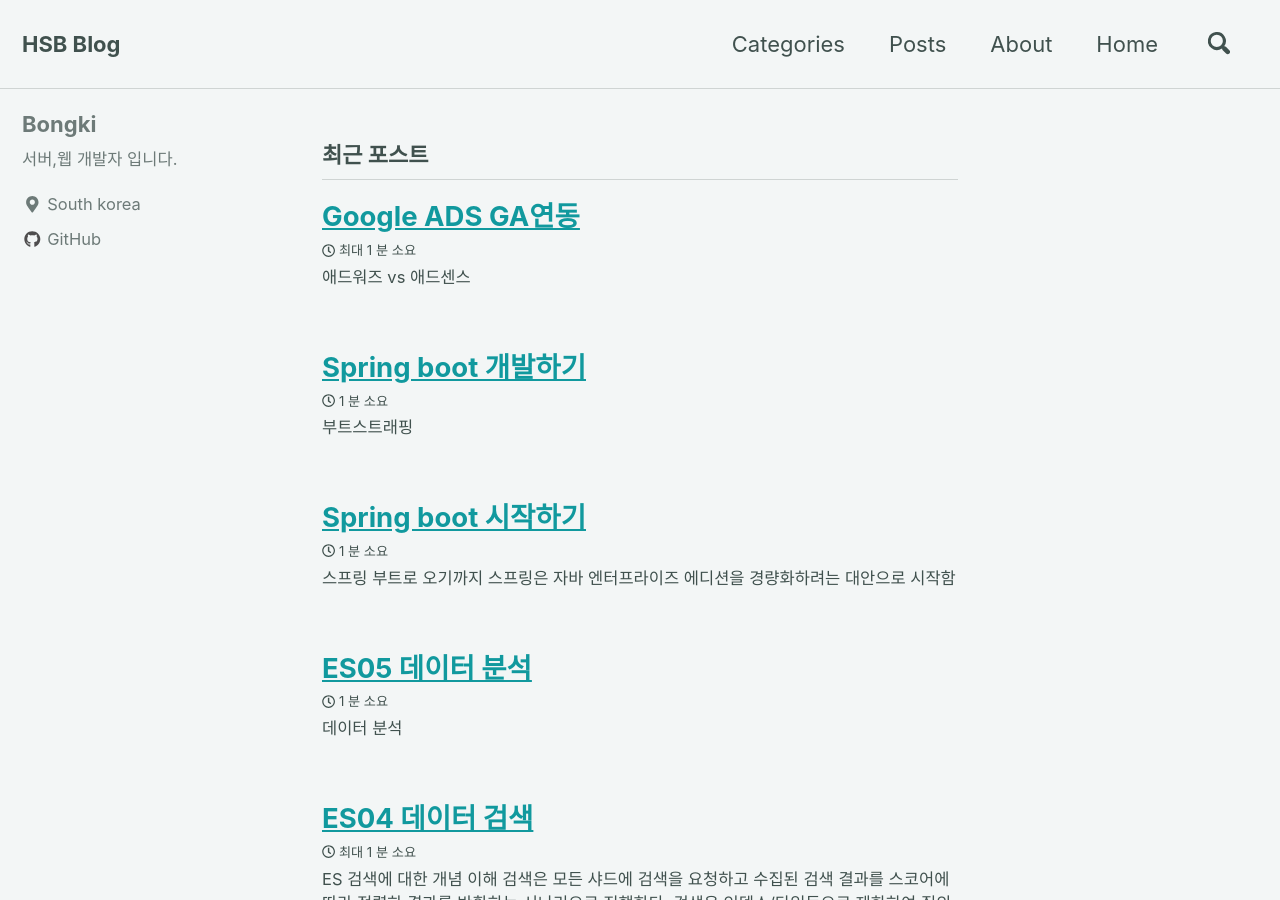
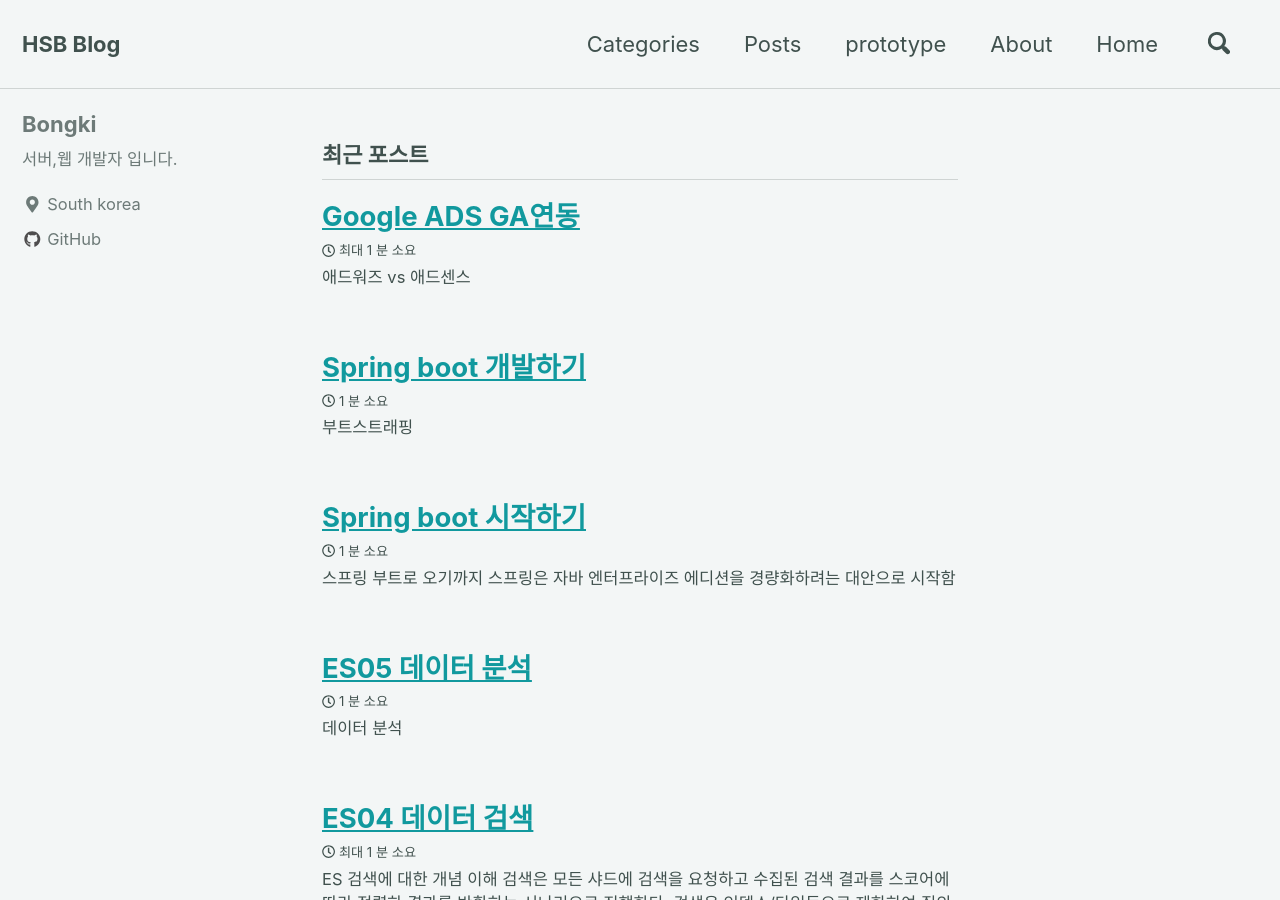
Before and after one commit to hsb0202/hsb0202.github.io, a Jekyll site: the page built from index.html, in a window 1280 px wide and 900 px high. Built offline with Jekyll 4.4.1, drawn with Linux system fonts in a browser that asks for light colours; nearby versions of some CDN libraries; the list of posts is cut into pages by our own code.

Commit message:
Update navigation.yml

```diff
--- a/_data/navigation.yml
+++ b/_data/navigation.yml
@@ -6,6 +6,8 @@ main:
     url: /categories/list
   - title: "Posts"
     url: /year-archive
+  - title: "prototype"
+    url : /prototype/project-prototype
   - title: "About"
     url: /about
   - title: "Home"
```
